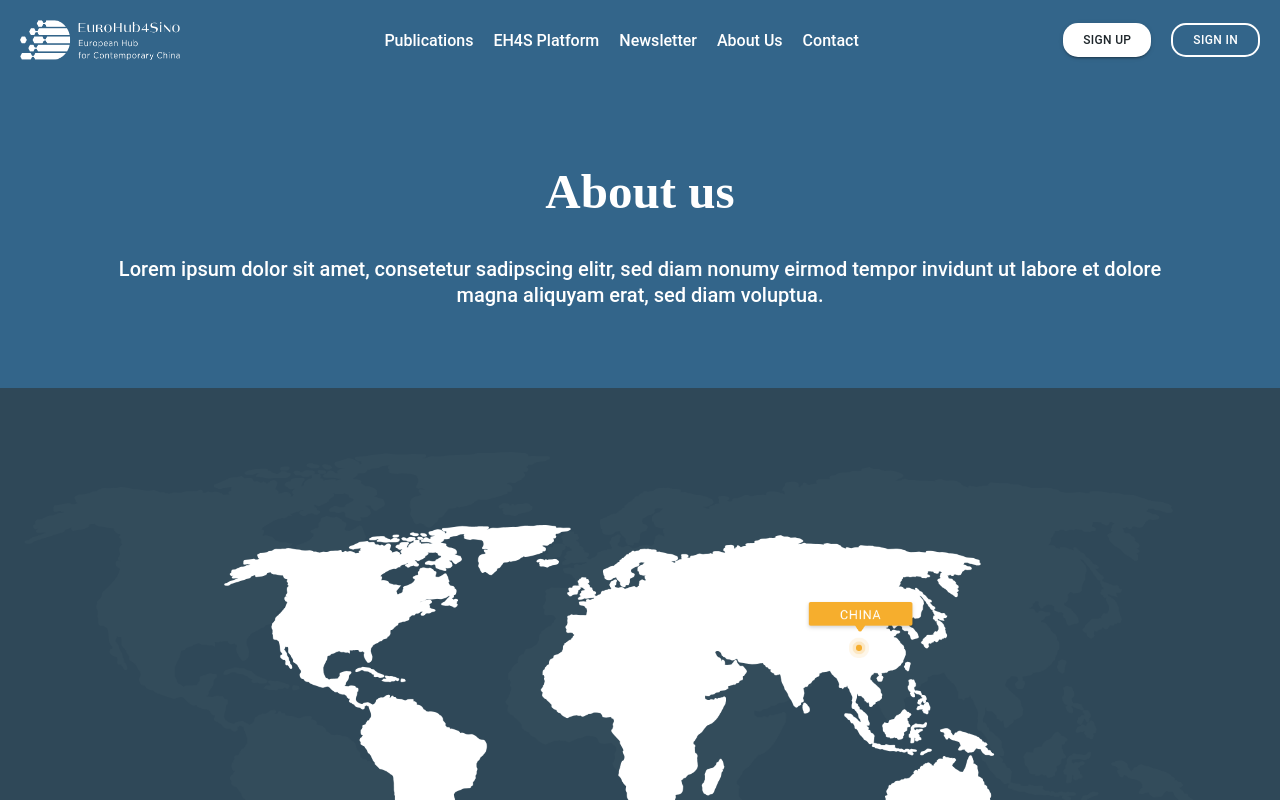
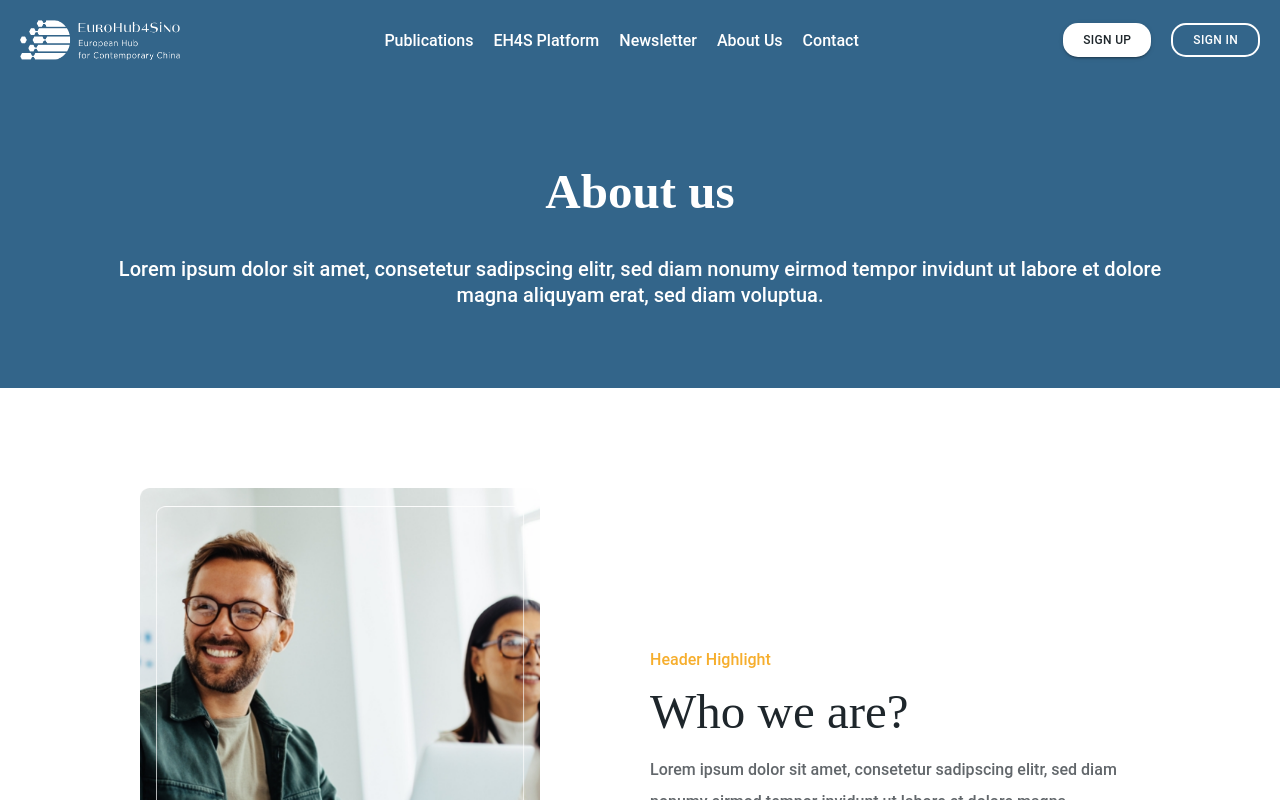
Before and after one commit to Wenying0808/EH4S, a Next.js app in the folder website/: page / in a window 1280 px wide. Built offline with nearby package versions, Linux system fonts and the light colour scheme.

Commit message:
feat:/add SectionSubpageIntr component and import it to home page

```diff
--- /dev/null
+++ b/website/src/app/components/section-subpage-intro/sectionSubpageIntro.css
@@ -0,0 +1,66 @@
+.section-subpage-intro{
+    display: flex;
+    padding: 100px 60px;
+    justify-content: center;
+    align-items: center;
+    gap: 100px;
+    align-self: stretch;
+}
+
+.section-subpage-intro-image{
+    max-width: 400px;
+}
+
+.section-subpage-intro-textdiv{
+    display: flex;
+    width: 500px;
+    min-width: 300px;
+    padding: 10px;
+    flex-direction: column;
+    align-items: flex-start;
+    gap: 10px;
+}
+
+.section-subpage-intro-title{
+    align-self: stretch;
+    color: var(--primiary-gray-color);
+    font-family: "Roboto Slab";
+    font-size: 49px;
+    font-style: normal;
+    font-weight: 500;
+    line-height: 64px;
+}
+
+.section-subpage-intro-description{
+    align-self: stretch;
+    color: var(--secondary-gray-color);
+    font-family: "Roboto";
+    font-size: 16px;
+    font-style: normal;
+    font-weight: 500;
+    line-height: 32px;
+}
+
+@media (max-width: 900px) {
+    .section-subpage-intro{
+        gap: 40px;
+    }
+    .section-subpage-intro-textdiv{
+        min-width: 280px;
+    }
+}
+
+@media (max-width: 520px) {
+    .section-subpage-intro{
+        flex-direction: column;
+        padding: 60px 30px;
+        gap: 30px;
+    }
+    .section-subpage-intro-textdiv{
+        width: 300px;
+    }
+    .section-subpage-intro-title{
+        font-size: 36px;
+        line-height: 48px;
+    }
+}
--- /dev/null
+++ b/website/src/app/components/section-subpage-intro/sectionSubpageIntro.tsx
@@ -0,0 +1,25 @@
+import React from "react";
+import "./sectionSubpageIntro.css";
+import Image, { StaticImageData } from "next/image";
+
+interface SectionSubpageIntroProps{
+    highlight: string;
+    title: string;
+    description: string;
+    image: StaticImageData;
+}
+
+export default function SectionSubpageIntro ({ highlight, title, description, image }: SectionSubpageIntroProps) {
+    return(
+        <div className="section-subpage-intro">
+            <div className="section-subpage-intro-image">
+                <Image src={image} alt="section-subpage-intro-image" width={300} height={300} layout="responsive"/>
+            </div>
+            <div className="section-subpage-intro-textdiv">
+                <div className="section-title-highlight">{highlight}</div>
+                <div className="section-subpage-intro-title">{title}</div>
+                <div className="section-subpage-intro-description">{description}</div>
+            </div>
+        </div>
+    );
+}
--- a/website/src/app/components/section/section.tsx
+++ b/website/src/app/components/section/section.tsx
@@ -11,7 +11,7 @@ interface SectionProps {
     image: StaticImageData;
 }
 
-export default function Section ({ title, description, imgPosition, image}: SectionProps){
+export default function Section ({ title, description, imgPosition, image }: SectionProps){
     return (
         <div
             className="section"
--- a/website/src/app/globals.css
+++ b/website/src/app/globals.css
@@ -79,6 +79,7 @@ hr {
   padding: 40px;
   align-items: flex-start;
   align-content: flex-start;
+  justify-content: center;
   gap: 40px;
   flex-wrap: wrap;
 }
@@ -100,6 +101,15 @@ hr {
   font-style: normal;
   font-weight: 500;
   line-height: 64px;
+}
+.section-title-highlight{
+  align-self: stretch;
+  color: var(--highlight-color);
+  font-family: "Roboto";
+  font-size: 16px;
+  font-style: normal;
+  font-weight: 500;
+  line-height: 21px;
 }
 .section-description{
   align-self: stretch;
--- a/website/src/app/page.tsx
+++ b/website/src/app/page.tsx
@@ -2,12 +2,13 @@
 
 import Navbar from "./components/navbar/navbar";
 import SectionPageIntro from "./components/section-page-intro/sectionPageIntro";
+import SectionSubpageIntro from "./components/section-subpage-intro/sectionSubpageIntro";
 import Section from "./components/section/section";
 import { sectionData } from "./data/section-data";
-import { Divider } from "@mui/material";
 import FooterBanner from "./components/footer-banner/footerBanner";
 import Footer from "./components/footer/footer";
 import Image from "next/image";
+import SubpageIntroImg from "./assets/About-Who-We-Are/img_WWA-subpageIntro.png";
 import WWAImg1 from './assets/About-Who-We-Are/section-images/img_WWA-1.png';
 import WWAImg2 from './assets/About-Who-We-Are/section-images/img_WWA-2.png';
 import WWAImg3 from './assets/About-Who-We-Are/section-images/img_WWA-3.png';
@@ -26,7 +27,16 @@ export default function Home() {
     <div className="page">
         <Navbar/>
         <div className="page-container">
-          <SectionPageIntro title="About us" description="Lorem ipsum dolor sit amet, consetetur sadipscing elitr, sed diam nonumy eirmod tempor invidunt ut labore et dolore magna aliquyam erat, sed diam voluptua."/>
+          <SectionPageIntro
+            title="About us"
+            description="Lorem ipsum dolor sit amet, consetetur sadipscing elitr, sed diam nonumy eirmod tempor invidunt ut labore et dolore magna aliquyam erat, sed diam voluptua."
+          />
+          <SectionSubpageIntro
+            highlight="Header Highlight"
+            title="Who we are?"
+            description="Lorem ipsum dolor sit amet, consetetur sadipscing elitr, sed diam nonumy eirmod tempor invidunt ut labore et dolore magna"
+            image={SubpageIntroImg}
+          />
           <div className="section-map">
             <Image src={WWAImgMap} alt="map" width={974} height={455} layout="responsive"/>
           </div>
```
Also changed, not shown: website/src/app/assets/About-Who-We-Are/img_WWA-subpageIntro.png (added).
